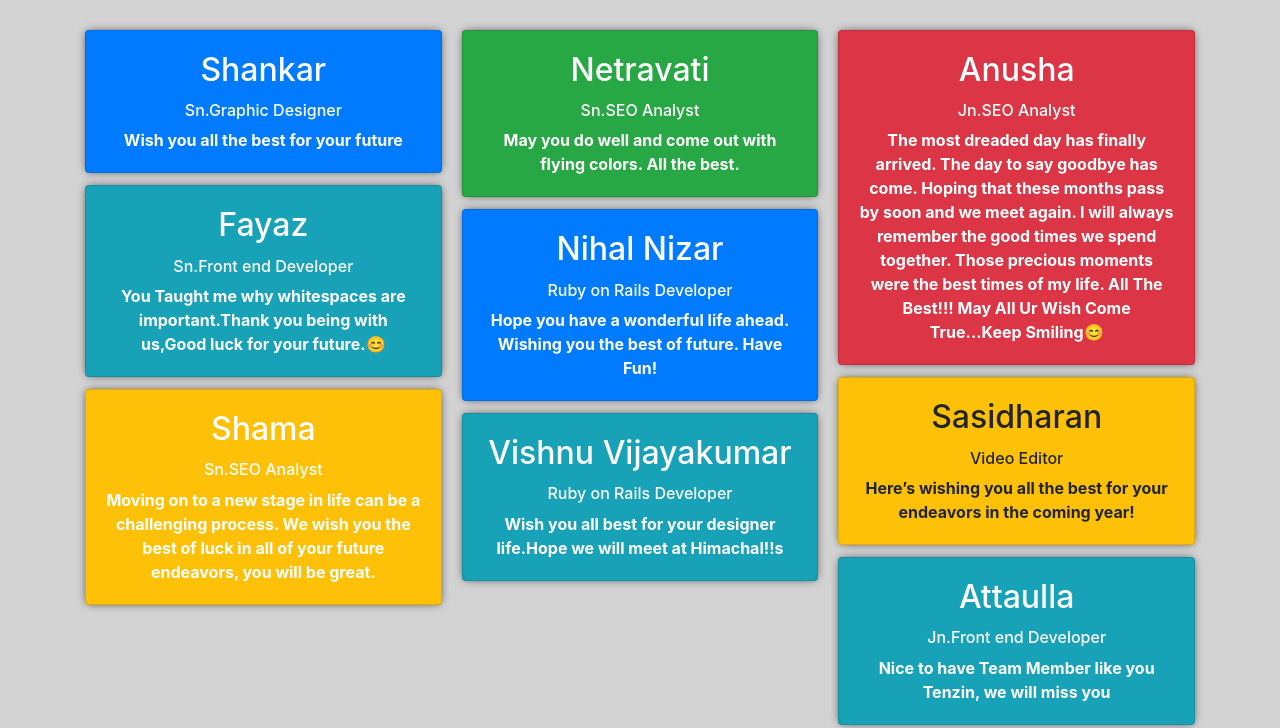
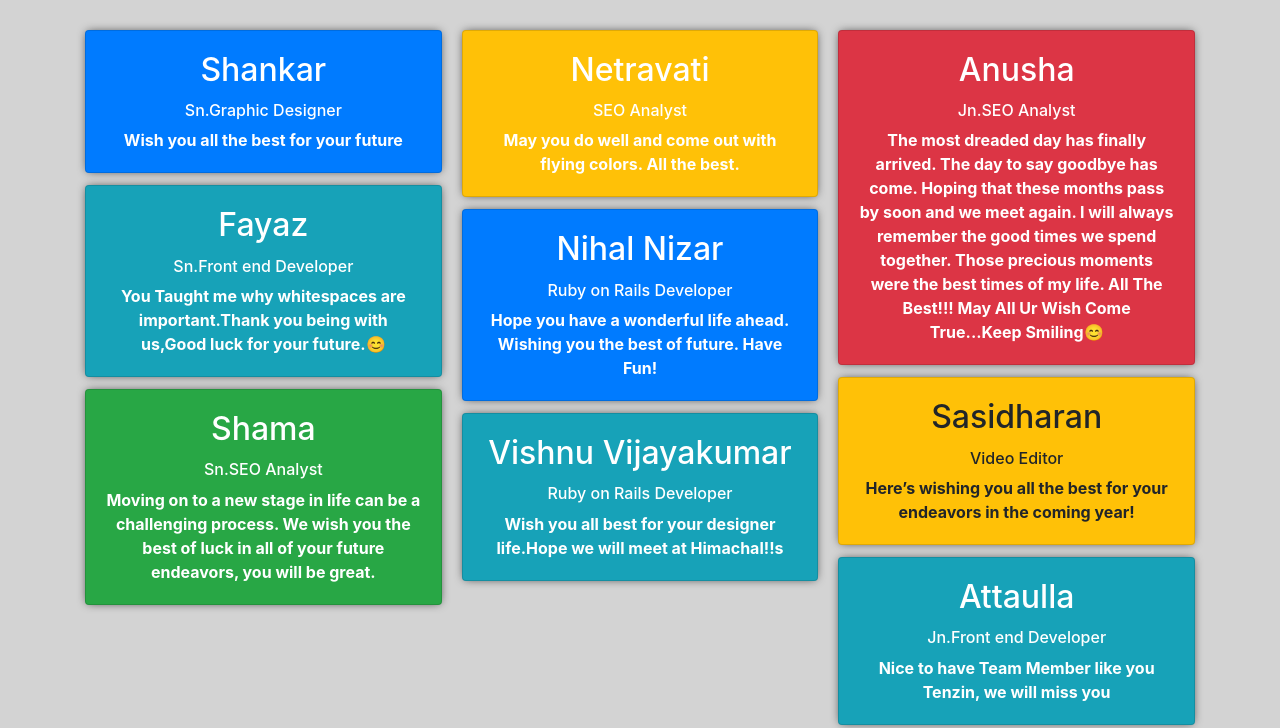
Before and after one commit to Attaulla9/tenzin, a plain HTML site: page index.html in a window 1280 px wide. Shown: the part 247-975 px from the top of the page. Drawn offline with nearby package versions, Linux system fonts and the light colour scheme.

Commit message:
first commit

```diff
--- a/index.html
+++ b/index.html
@@ -75,7 +75,7 @@
                         for your future.😊</p>
                 </div>
             </div>
-            <div class="card bg-warning text-white">
+            <div class="card bg-success text-white">
                 <div class="card-body text-center">
                     <h2 class="card-title">Shama</h2>
                     <h6>Sn.SEO Analyst</h6>
@@ -83,10 +83,10 @@
                         best of luck in all of your future endeavors, you will be great.</p>
                 </div>
             </div>
-            <div class="card bg-success">
+            <div class="card bg-warning text-white">
                 <div class="card-body text-center text-white">
                     <h2 class="card-title">Netravati</h2>
-                    <h6>Sn.SEO Analyst</h6>
+                    <h6>SEO Analyst</h6>
                     <p class="card-text">May you do well and come out with flying colors. All the best.</p>
                 </div>
             </div>
```
